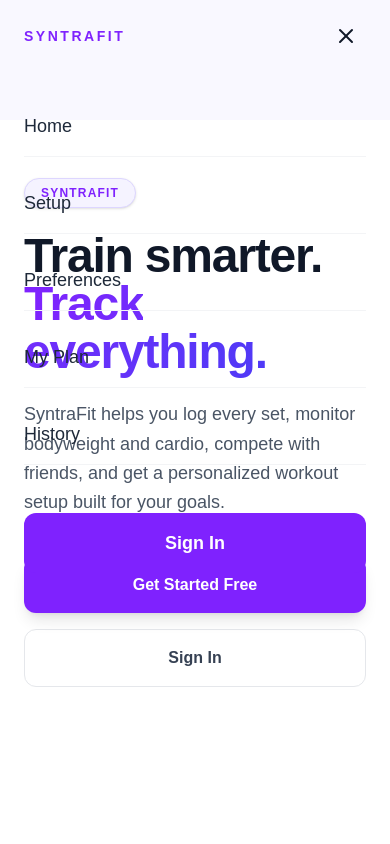
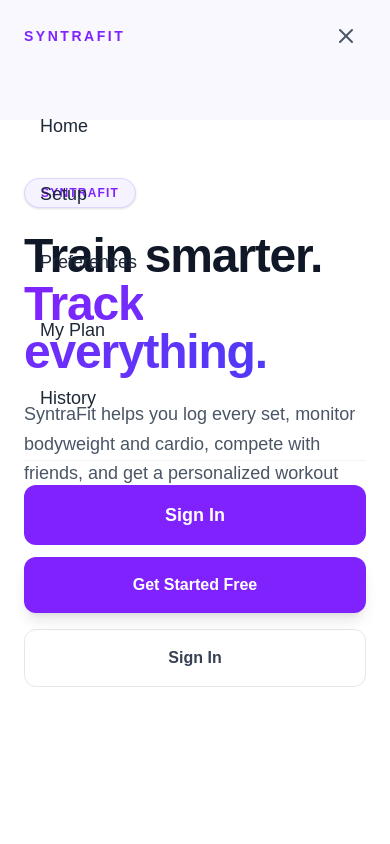
Before and after one commit to asteenburg/syntrafitv2, a Next.js app: page / in a window 390 px wide. Both pictures are taken after a click on the button "Toggle Menu". Shown: the top 844 px of the page. Built offline with nearby package versions, Linux system fonts and the light colour scheme.

Commit message:
Update SiteHeader.tsx

```diff
--- a/app/components/SiteHeader.tsx
+++ b/app/components/SiteHeader.tsx
@@ -4,7 +4,6 @@
 import { useRouter } from "next/navigation";
 import { useEffect, useState } from "react";
 import { getSupabaseClient } from "@/lib/supabaseClient";
-import { Menu, X } from "lucide-react"; // Note: Install lucide-react or use SVG icons
 
 export default function SiteHeader() {
   const router = useRouter();
@@ -85,7 +84,7 @@
             </Link>
           ))}
 
-          <div className="ml-2 h-4 w-[1px] bg-gray-300" /> {/* Divider */}
+          <div className="ml-2 h-4 w-[1px] bg-gray-300" />
 
           {isCheckingAuth ? (
             <span className="px-3 py-2 text-gray-400">...</span>
@@ -109,38 +108,40 @@
 
         {/* Mobile Menu Button */}
         <button
-          className="z-50 p-2 md:hidden"
+          className="z-50 p-2 text-gray-600 md:hidden"
           onClick={() => setMobileMenuOpen(!mobileMenuOpen)}
           aria-label="Toggle Menu"
         >
           {mobileMenuOpen ? (
-            <X className="h-6 w-6 text-gray-900" />
+            /* Inline X Icon */
+            <svg xmlns="http://www.w3.org/2000/svg" width="24" height="24" viewBox="0 0 24 24" fill="none" stroke="currentColor" strokeWidth="2" strokeLinecap="round" strokeLinejoin="round"><path d="M18 6 6 18"/><path d="m6 6 12 12"/></svg>
           ) : (
-            <Menu className="h-6 w-6 text-gray-900" />
+            /* Inline Menu Icon */
+            <svg xmlns="http://www.w3.org/2000/svg" width="24" height="24" viewBox="0 0 24 24" fill="none" stroke="currentColor" strokeWidth="2" strokeLinecap="round" strokeLinejoin="round"><line x1="4" x2="20" y1="12" y2="12"/><line x1="4" x2="20" y1="6" y2="6"/><line x1="4" x2="20" y1="18" y2="18"/></svg>
           )}
         </button>
 
         {/* Mobile Navigation Overlay */}
         {mobileMenuOpen && (
           <div className="fixed inset-0 z-40 flex flex-col bg-[#F9F8FF] p-6 pt-24 md:hidden">
-            <nav className="flex flex-col gap-4 text-lg font-medium">
+            <nav className="flex flex-col gap-2 text-lg font-medium">
               {navLinks.map((link) => (
                 <Link
                   key={link.href}
                   href={link.href}
                   onClick={() => setMobileMenuOpen(false)}
-                  className="border-b border-gray-100 py-4 text-gray-800"
+                  className="rounded-lg px-4 py-4 text-gray-800 transition hover:bg-violet-50"
                 >
                   {link.name}
                 </Link>
               ))}
 
-              <div className="mt-4 pt-4">
+              <div className="mt-6 border-t border-gray-100 pt-6">
                 {isCheckingAuth ? null : isAuthenticated ? (
                   <button
                     onClick={handleSignOut}
                     disabled={isSigningOut}
-                    className="w-full rounded-xl bg-red-50 py-4 text-center font-bold text-red-600"
+                    className="w-full rounded-xl bg-red-50 py-4 text-center font-bold text-red-600 transition active:scale-[0.98]"
                   >
                     {isSigningOut ? "Signing Out..." : "Sign Out"}
                   </button>
@@ -148,7 +149,7 @@
                   <Link
                     href="/auth"
                     onClick={() => setMobileMenuOpen(false)}
-                    className="block w-full rounded-xl bg-violet-600 py-4 text-center font-bold text-white"
+                    className="block w-full rounded-xl bg-violet-600 py-4 text-center font-bold text-white transition active:scale-[0.98]"
                   >
                     Sign In
                   </Link>
```
